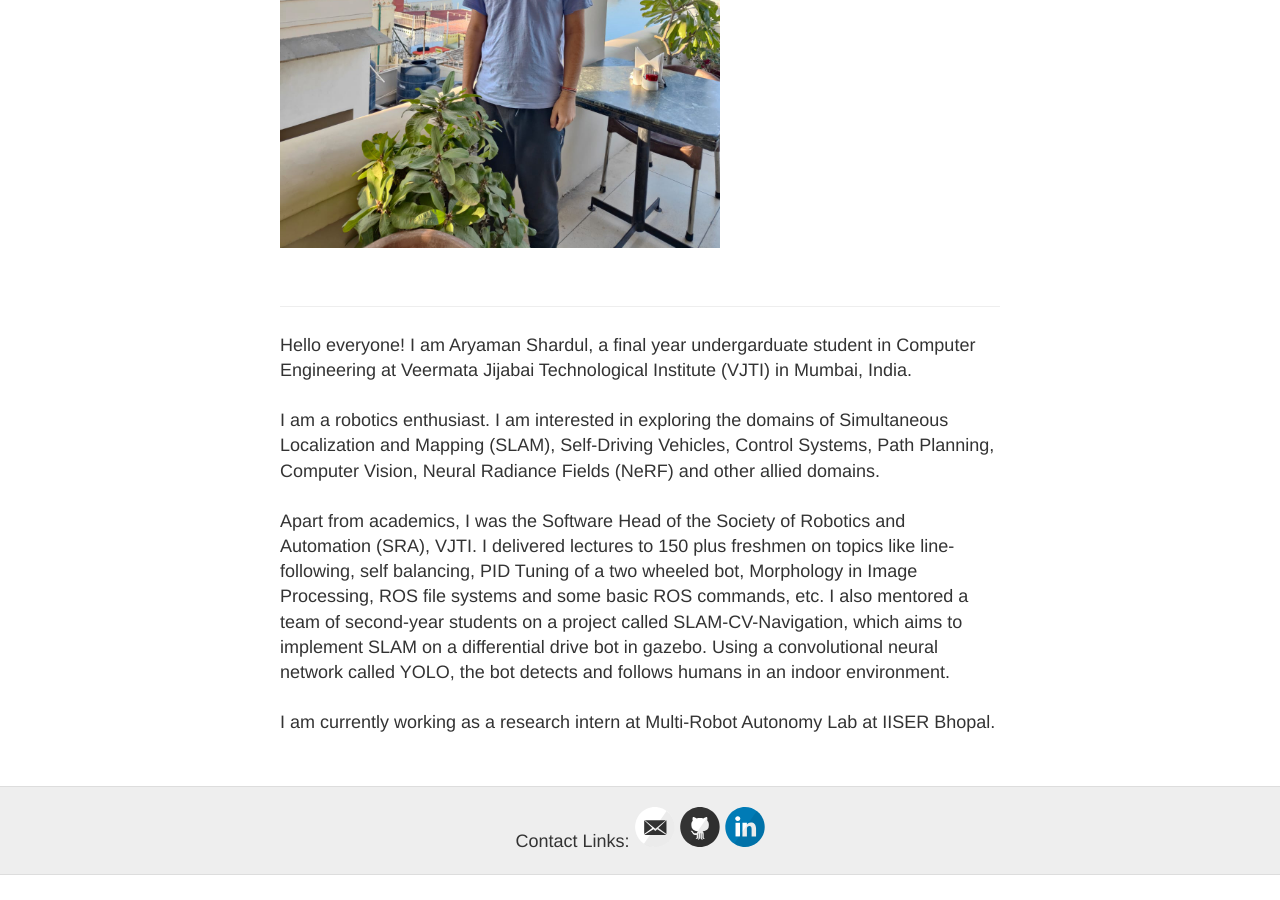
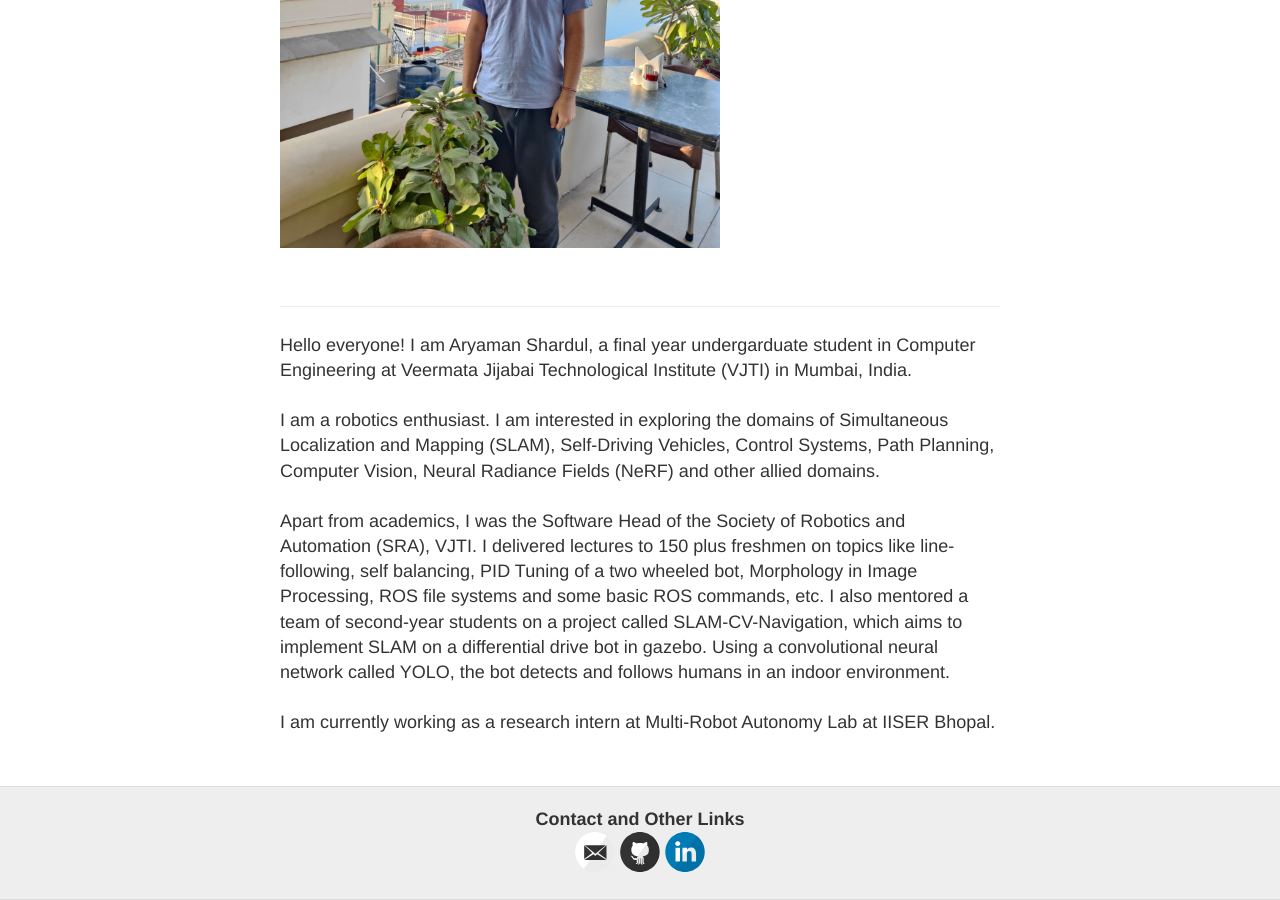
Before and after one commit to Aryaman22102002/Aryaman22102002.github.io, a Jekyll site: the page built from index.html, in a window 1280 px wide and 900 px high, scrolled down 587 px. Built offline with Jekyll 4.4.1, drawn with Linux system fonts in a browser that asks for light colours; before the commit the page ends 1462 px from its top, so only the background shows below that.

Commit message:
Adding Links

```diff
--- a/_layouts/default.html
+++ b/_layouts/default.html
@@ -45,7 +45,7 @@
     <div class="wrapper-footer">
         <div class="container">
             <footer class="footer">
-                 Contact Links:
+                <b> Contact and Other Links </b><br>
                 {% include svg-icons.html %}
             </footer>
         </div>
```
